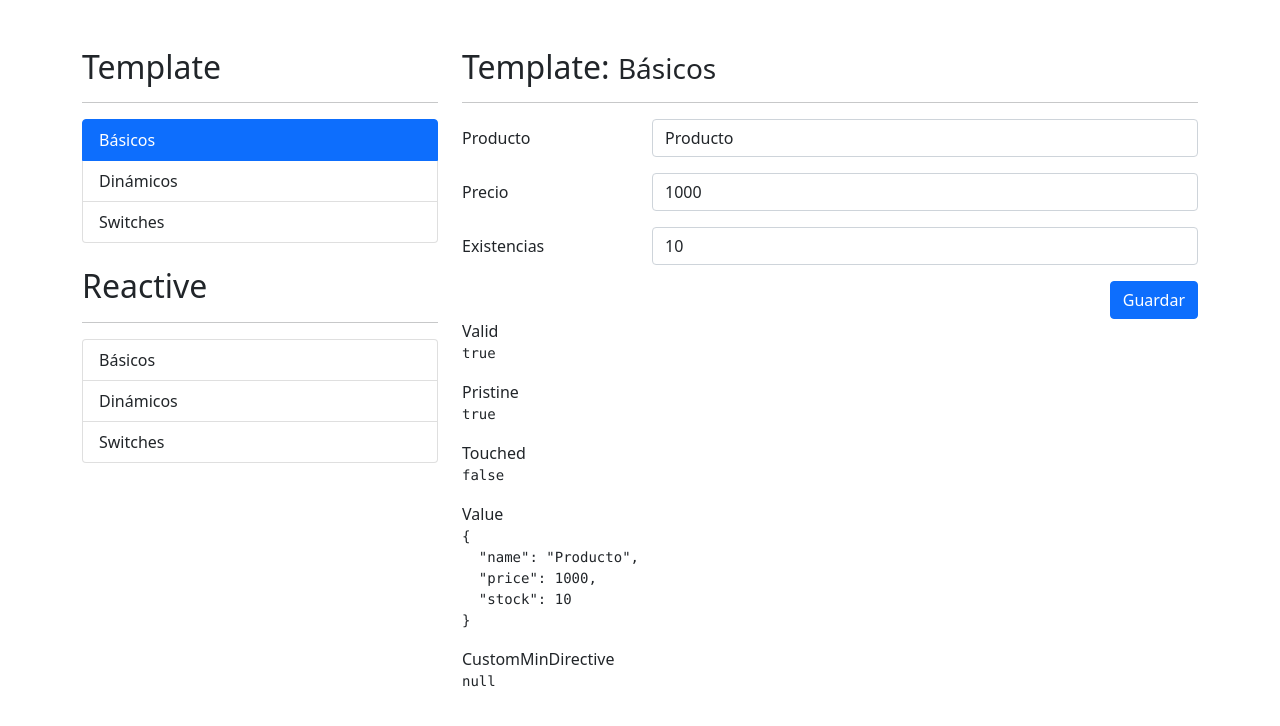
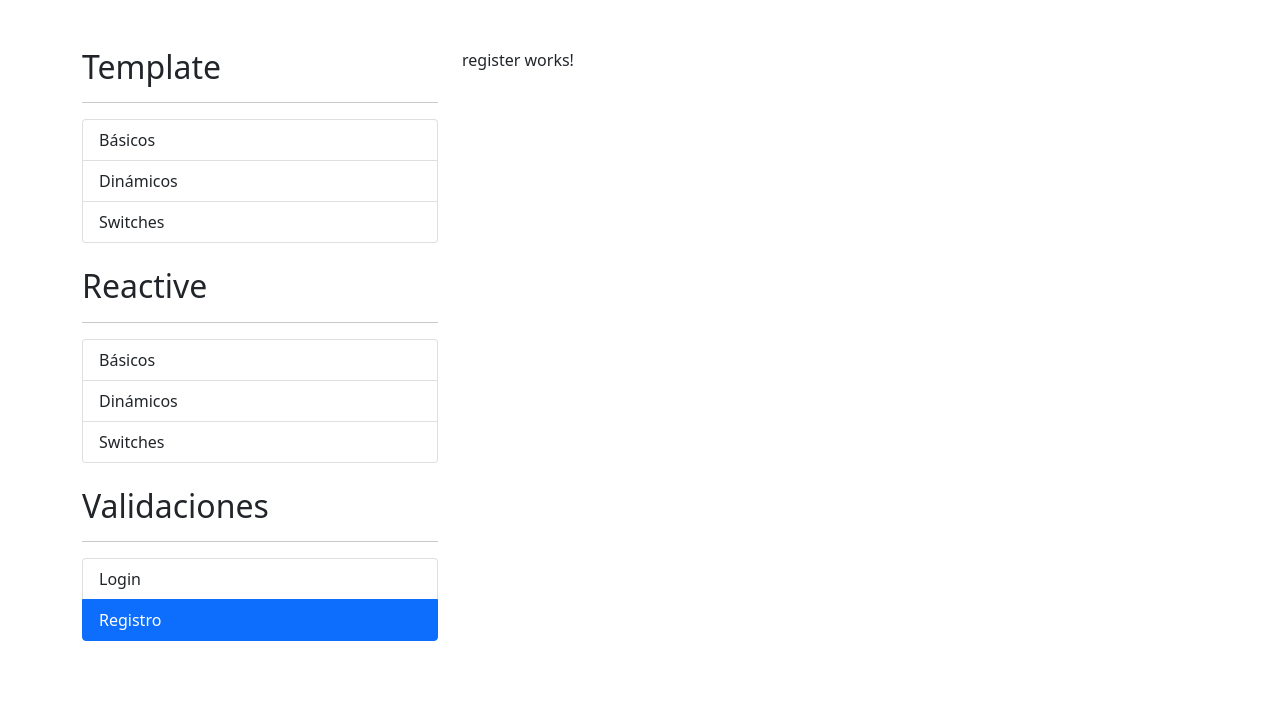
Before and after one commit to prodriguezr/Angular-FormsApp, an Angular app: page /auth/registro in a window 1280 px wide. Before the commit this address led to /template/basicos. Shown: the top 726 px of the page. Built offline with nearby package versions, Linux system fonts and the light colour scheme.

Commit message:
Auth module and components added

```diff
--- a/src/app/app-routing.module.ts
+++ b/src/app/app-routing.module.ts
@@ -2,11 +2,17 @@ import { NgModule } from '@angular/core';
 import { RouterModule, Routes } from '@angular/router';
 
 const routes: Routes = [
-  { path: 'reactive',
+  {
+    path: 'reactive',
     loadChildren: () => import('./reactive/reactive.module').then( m => m.ReactiveModule)
   },
-  { path: 'template',
+  {
+    path: 'template',
     loadChildren: () => import('./template/template.module').then( m => m.TemplateModule)
+  },
+  {
+    path: 'auth',
+    loadChildren: () => import('./auth/auth.module').then( m => m.AuthModule )
   },
   {
     path: '**',
--- a/src/app/app.module.ts
+++ b/src/app/app.module.ts
@@ -4,10 +4,14 @@ import { BrowserModule } from '@angular/platform-browser';
 import { AppRoutingModule } from './app-routing.module';
 import { AppComponent } from './app.component';
 import { SharedModule } from './shared/shared.module';
+import { RegisterComponent } from './auth/pages/register/register.component';
+import { LoginComponent } from './auth/pages/login/login.component';
 
 @NgModule({
   declarations: [
     AppComponent,
+    RegisterComponent,
+    LoginComponent,
   ],
   imports: [
     BrowserModule,
--- /dev/null
+++ b/src/app/auth/pages/login/login.component.html
@@ -0,0 +1 @@
+<p>login works!</p>
--- /dev/null
+++ b/src/app/auth/pages/login/login.component.ts
@@ -0,0 +1,16 @@
+import { Component, OnInit } from '@angular/core';
+
+@Component({
+  selector: 'app-login',
+  templateUrl: './login.component.html',
+  styles: [
+  ]
+})
+export class LoginComponent implements OnInit {
+
+  constructor() { }
+
+  ngOnInit(): void {
+  }
+
+}
--- /dev/null
+++ b/src/app/auth/pages/register/register.component.html
@@ -0,0 +1 @@
+<p>register works!</p>
--- /dev/null
+++ b/src/app/auth/pages/register/register.component.ts
@@ -0,0 +1,16 @@
+import { Component, OnInit } from '@angular/core';
+
+@Component({
+  selector: 'app-register',
+  templateUrl: './register.component.html',
+  styles: [
+  ]
+})
+export class RegisterComponent implements OnInit {
+
+  constructor() { }
+
+  ngOnInit(): void {
+  }
+
+}
--- a/src/app/shared/side-menu/side-menu.component.html
+++ b/src/app/shared/side-menu/side-menu.component.html
@@ -21,3 +21,15 @@
         {{ item.text }}
     </li>
 </ul>
+
+<h2 class="mt-4">Validaciones</h2>
+<hr>
+
+<ul class="list-group">
+    <li *ngFor="let item of authMenu"
+        [routerLink]="item.path"
+        routerLinkActive="active"
+        class="list-group-item">
+        {{ item.text }}
+    </li>
+</ul>
--- a/src/app/shared/side-menu/side-menu.component.ts
+++ b/src/app/shared/side-menu/side-menu.component.ts
@@ -28,4 +28,9 @@ export class SideMenuComponent {
     { text: 'Dinámicos', path: './reactive/dinamicos' },
     { text: 'Switches', path: './reactive/switches' },
   ];
+
+  authMenu: MenuItem[] = [
+    { text: 'Login', path: './auth/login' },
+    { text: 'Registro', path: './auth/registro' },
+  ]
 }
```
Also changed, not shown: src/app/auth/auth-routing.module.ts (added, +22 -0 lines), src/app/auth/auth.module.ts (added, +13 -0 lines).
